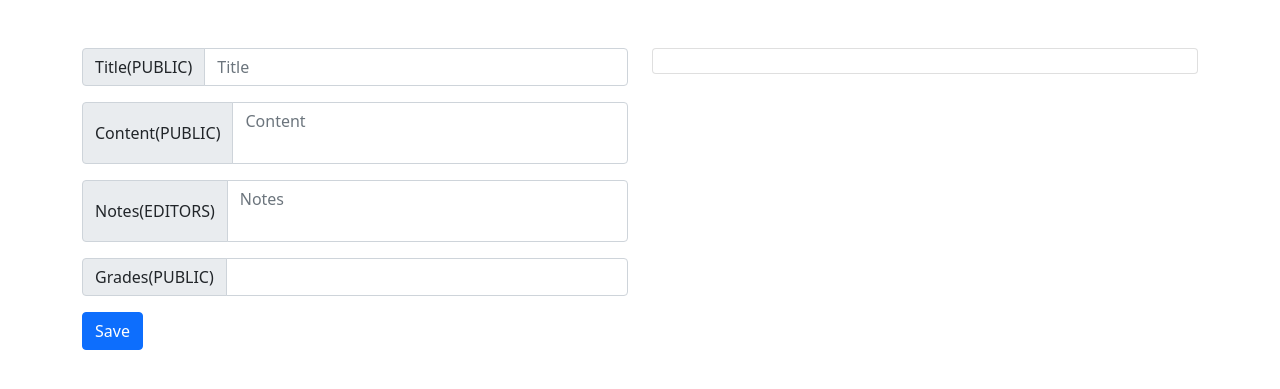
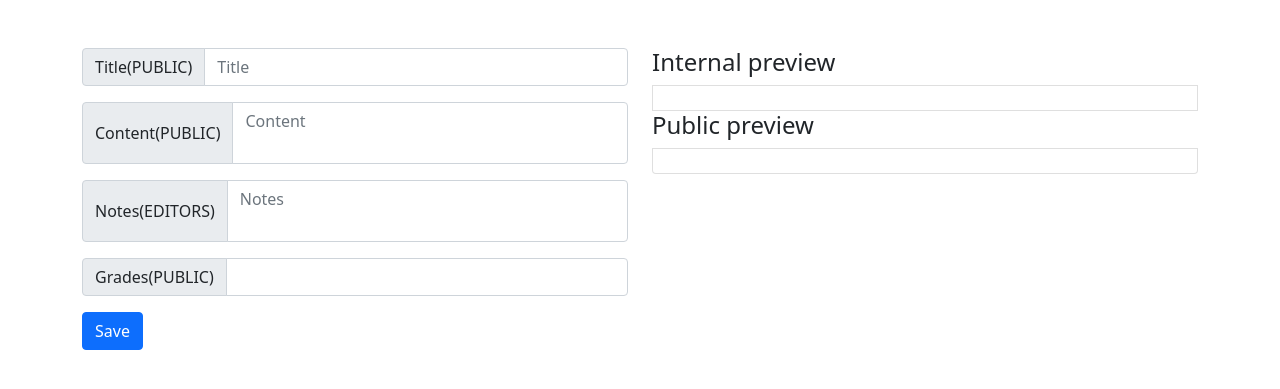
Before and after one commit to maxfire2008/bulletin-2, a Flask app: template templates/item_edit.html.j2 in a window 1280 px wide. Shown: the part 94-483 px from the top of the page. Run offline with Flask 2, Linux system fonts and the light colour scheme; the template is opened without the code that fills it, so the values that code supplies are empty; some libraries are stand-ins or nearby versions.

Commit message:
polish some stuff

```diff
--- a/app.py
+++ b/app.py
@@ -221,11 +221,11 @@ def get_age_from_time(time_from: datetime.datetime):
         return f"{days // 365} years ago"
 
 def filter_visibility(text,visibility="public"):
-    if visibility != "private":
-        text = re.sub("<!--private-->(?s:.)*?<!--\/private-->\n?","",text)
+    if visibility != "internal":
+        text = re.sub("<!--internal-->(?s:.)*?<!--\/internal-->\n?","",text)
     if visibility != "public":
         text = re.sub("<!--public-->(?s:.)*?<!--\/public-->\n?","",text)
-    text = re.sub("<!--/?private-->\n?","",text)
+    text = re.sub("<!--/?internal-->\n?","",text)
     text = re.sub("<!--/?public-->\n?","",text)
     return text
 
@@ -308,7 +308,8 @@ def bulletin():
                 bulletin_date=date,
                 bulletin_items=fetch_items_for_day(date),
                 base64_encode=base64_encode,
-                viewing_early=(not (datetime.date.today()-date).days >= 0)
+                viewing_early=(not (datetime.date.today()-date).days >= 0),
+                render_markdown=render_markdown,
             )
         else:
             return flask.render_template(
@@ -411,7 +412,8 @@ def item_edit_execute(id):
 def preview():
     return json.dumps(
         {
-            "preview": render_markdown(json.loads(flask.request.form["content"])),
+            "preview_internal": render_markdown(json.loads(flask.request.form["content"]), "internal"),
+            "preview_public": render_markdown(json.loads(flask.request.form["content"]), "public"),
             "wait_until_preview": 1000,
             "preview_rate": 5000,
         }
--- a/templates/bulletin.html.j2
+++ b/templates/bulletin.html.j2
@@ -33,7 +33,7 @@
                         {# <small>3 days ago</small> #}
                     </div>
                     <p class="mb-1 word-wrap" id="{{ item['id'] }}Content">
-                        {{ item["content"] }}
+                        {{ render_markdown(item["content"], visibility="internal")|safe }}
                     </p>
                     <small>{{ item["grades_string"]|safe }}</small>
                 </div>
@@ -57,7 +57,7 @@
         $(".bulletin-item").find("img").addClass("img-fluid");
     </script>
     #}
-    <script src="https://unpkg.com/stackedit-js@1.0.7/docs/lib/stackedit.min.js" integrity="sha384-sLRzZkCy+/B2DXBh8ehQduKr+paQ4Y3RNSIEHvOtbWFSuPTrHEQ2UPrEK4bN9+Ff" crossorigin="anonymous"></script>
+    {#<script src="https://unpkg.com/stackedit-js@1.0.7/docs/lib/stackedit.min.js" integrity="sha384-sLRzZkCy+/B2DXBh8ehQduKr+paQ4Y3RNSIEHvOtbWFSuPTrHEQ2UPrEK4bN9+Ff" crossorigin="anonymous"></script>
     <script>
         {% for item in bulletin_items %}
             const stackedit{{ item["id"] }} = new Stackedit();
@@ -69,5 +69,5 @@
                 $(".bulletin-item").find("img").addClass("img-fluid");
             });
         {% endfor %}
-    </script>
+    </script>#}
 {% endblock %}
--- a/templates/item_edit.html.j2
+++ b/templates/item_edit.html.j2
@@ -62,14 +62,23 @@ grades checkboxes 7,8,9,10
             </div>
             <div class="col-md-6">
                 <div class="list-group">
+                    <h4>Internal preview</h4>
                     <div class="list-group-item bulletin-item">
                         <div class="d-flex w-100 justify-content-between">
                             <h5 class="mb-1 word-wrap" id="previewTitle"></h5>
                         </div>
                         <p class="mb-1 word-wrap" id="previewContent">
-
                         </p>
                         <small id="previewGrades"></small>
+                    </div>
+                    <h4>Public preview</h4>
+                    <div class="list-group-item bulletin-item">
+                        <div class="d-flex w-100 justify-content-between">
+                            <h5 class="mb-1 word-wrap" id="previewTitlePublic"></h5>
+                        </div>
+                        <p class="mb-1 word-wrap" id="previewContentPublic">
+                        </p>
+                        <small id="previewGradesPublic"></small>
                     </div>
                 </div>
             </div>
@@ -163,7 +172,8 @@ grades checkboxes 7,8,9,10
                     console.log(data);
                     parsed = JSON.parse(data);
                     console.log(parsed);
-                    $('#previewContent').html(parsed["preview"]);
+                    $('#previewContent').html(parsed["preview_internal"]);
+                    $('#previewContentPublic').html(parsed["preview_public"]);
                     waitUntilPreview = parsed["wait_until_preview"];
                     previewRate = parsed["preview_rate"];
                 },
@@ -189,6 +199,7 @@ grades checkboxes 7,8,9,10
 
         function previewTitle() {
             $('#previewTitle').html(title.value);
+            $('#previewTitlePublic').html(title.value);
         }
 
         $("#title").on('input', previewTitle);
@@ -204,8 +215,10 @@ grades checkboxes 7,8,9,10
             */
             if (grades.includes(-1)) {
                 $('#previewGrades').html('<i>All Grades</i>');
+                $('#previewGradesPublic').html('<i>All Grades</i>');
             } else {
                 $('#previewGrades').html('<b>' + grades.join('</b>, <b>') + '</b>');
+                $('#previewGradesPublic').html('<b>' + grades.join('</b>, <b>') + '</b>');
             }
         };
 
```
